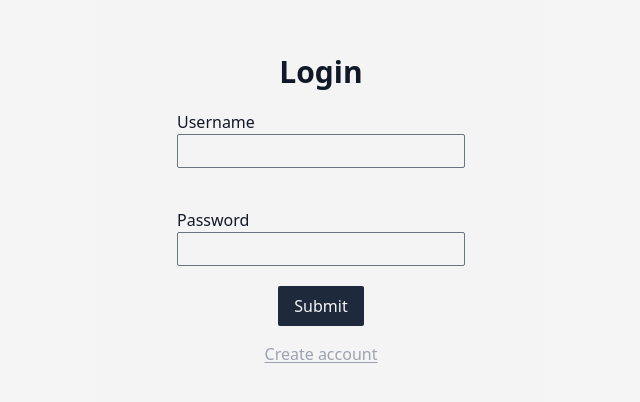
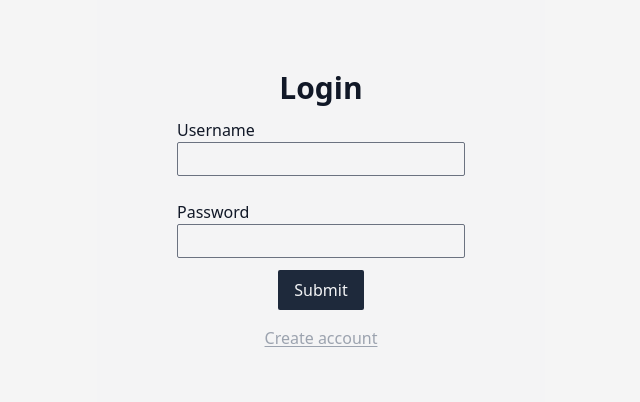
Before and after one commit to KayGV25/UIT_Web2-Frontend, a React (Vite) app: page /login in a window 1280 px wide. Shown: the part 182-584 px from the top of the page, without its empty margins (319-959 px from the left). Built offline with nearby package versions, Linux system fonts and the light colour scheme.

Commit message:
[UPDATE] Sign up and loading animation

```diff
--- a/index.html
+++ b/index.html
@@ -4,6 +4,9 @@
     <meta charset="UTF-8" />
     <!-- <link rel="icon" type="image/svg+xml" href="/vite.svg" /> -->
     <meta name="viewport" content="width=device-width, initial-scale=1.0" />
+    <meta property="og:title" content="ESRO"/>
+    <meta property="og:image" content="PreviewImg.jpg"/>
+    <meta property="og:description" content="This is a free website for people to upload and search for food recipe"/>
     <title>ESRO</title>
     <link rel="icon" href="/favicon.ico" />
     <link rel="apple-touch-icon" href="/apple-touch-icon-180x180.png" sizes="180x180" />
--- a/src/components/Avatar.jsx
+++ b/src/components/Avatar.jsx
@@ -25,8 +25,10 @@ function DropdownProfile(){
     return(
         <div className="flex flex-col DropDownProfile z-100">
             <ul className="flex flex-col z-10">
-                <li><p>Favorite recipe</p></li>
-                <li><p>My recipe</p></li>
+                {isLogin() ? <>
+                    <li><p>Favorite recipe</p></li>
+                    <li><p>My recipe</p></li>
+                </> : ""}
                 <li>
                     <div className="flex mx-5 my-3">
                         <img src="/logout.svg" alt=""  width="20"/>
--- a/src/components/CustomInput.jsx
+++ b/src/components/CustomInput.jsx
@@ -11,7 +11,7 @@ export default function CustomInput({name, type, value, iClass}){
     }
     return(
         <>
-            <div className=" relative my-5 border-zinc-900 rounded-lg">
+            <div className=" relative my-3 border-zinc-900 rounded-lg">
                 <p className={`${focus ? "absolute px-2" : ""} z-10 -top-3.5 left-3 bg-zinc-100`}>{name}</p>
                 <input type={type} className={`py-1 outline-none bg-zinc-100 w-72 rounded-sm ${iClass} focus:ring-0`}
                     name={name}
--- a/src/components/DisplayRecipe.jsx
+++ b/src/components/DisplayRecipe.jsx
@@ -5,7 +5,7 @@ export default function DisplayRecipe({imageLink, recipeName, favCount, cookTime
 
     return(
         <>
-            <div style={{width: "min(14rem, 100%)"}} className=" rounded-md flex flex-col cursor-pointer hover:bg-zinc-700" onClick={() => {
+            <div style={{width: "min(14rem, 100%)"}} className=" rounded-md flex flex-col cursor-pointer hover:bg-zinc-700 -z-0" onClick={() => {
                 window.location.href = `/recipes/${recipeId}`
             }}>
                 <div className="w-full relative mb-5">
--- /dev/null
+++ b/src/components/Loading.jsx
@@ -0,0 +1,11 @@
+export default function Loading(){
+    return(
+        <>
+            <div className="w-full h-full grid place-items-center">
+                <svg xmlns="http://www.w3.org/2000/svg" fill="none" viewBox="0 0 24 24" strokeWidth="1.5" stroke="currentColor" className="size-6 animate-spin">
+                    <path strokeLinecap="round" strokeLinejoin="round" d="M16.023 9.348h4.992v-.001M2.985 19.644v-4.992m0 0h4.992m-4.993 0 3.181 3.183a8.25 8.25 0 0 0 13.803-3.7M4.031 9.865a8.25 8.25 0 0 1 13.803-3.7l3.181 3.182m0-4.991v4.99" />
+                </svg>
+            </div>
+        </>
+    )
+}
--- a/src/components/NavBar.jsx
+++ b/src/components/NavBar.jsx
@@ -14,7 +14,7 @@ export default function NavBar() {
   const [inputText, setInputText] = useState("");
   return (
     <>
-      <div className="flex flex-col sticky">
+      <div className="flex flex-col sticky z-10">
       <nav
         className={`bg-slate-800 h-16 flex justify-between align-middle ${
           checkMobile ? "px-3" : "px-20"
--- a/src/pages/IndexPage.jsx
+++ b/src/pages/IndexPage.jsx
@@ -2,6 +2,7 @@ import isMobile from "../hooks/isMobile";
 import NavBar from "../components/NavBar";
 import DisplayRecipe from "../components/DisplayRecipe";
 import { useEffect, useState } from "react";
+import Loading from "../components/Loading";
 
 function IndexPage(){
     const [recipes, setRecipes] = useState();
@@ -17,15 +18,7 @@ function IndexPage(){
         getRecipes();
     }, [])
 
-    if(loading) return(
-        <>
-            <div className="w-full h-full grid place-items-center">
-                <svg xmlns="http://www.w3.org/2000/svg" fill="none" viewBox="0 0 24 24" strokeWidth="1.5" stroke="currentColor" className="size-6 animate-spin">
-                    <path strokeLinecap="round" strokeLinejoin="round" d="M16.023 9.348h4.992v-.001M2.985 19.644v-4.992m0 0h4.992m-4.993 0 3.181 3.183a8.25 8.25 0 0 0 13.803-3.7M4.031 9.865a8.25 8.25 0 0 1 13.803-3.7l3.181 3.182m0-4.991v4.99" />
-                </svg>
-            </div>
-        </>
-    )
+    if(loading) return <Loading />
 
     return(
         <>
--- a/src/pages/LoginPage.jsx
+++ b/src/pages/LoginPage.jsx
@@ -1,36 +1,28 @@
 import CustomInput from "../components/CustomInput"
-import React, {Component} from "react";
+import React, {Component, useState} from "react";
 import { Link } from "react-router-dom";
+import Loading from "../components/Loading";
 
 const BE_BASE_URL = "https://uit-web2-backend.onrender.com"
-export default class LoginPage extends Component {
-    constructor(props) {
-        super(props);
-        this.state = {
-            username: "",
-            password: ""
+export default function LoginPage(){
+
+    const [username, setUsername] = useState("");
+    const [password, setPassword] = useState("");
+    const [loading, setLoading] = useState(false);
+
+    function newUsername(data){
+        setUsername(data);
     }
+    function newPassword(data){
+        setPassword(data);
     }
-
-    newUsername = (newUsername) => {
-        this.setState({
-            ...this.state,
-            username: newUsername
-        })
-    }
-    newPassword = (newPassword) => {
-        this.setState({
-            ...this.state,
-            password: newPassword
-        })
-    }
-    render() {
     function handleSubmit(e) {
         e.preventDefault();
         const data = {
             username: e.target[0].value,
             password:  e.target[1].value
         }
+        setLoading(true);
         fetch(BE_BASE_URL + "/login", {
             method: "POST",
             headers: {
@@ -38,6 +30,7 @@ export default class LoginPage extends Component {
             },
             body: JSON.stringify(data)
         }).then((response) => {
+            setLoading(false);
             if (response.status == 400) {
                 alert("Wrong password")
                 window.location.reload()
@@ -52,14 +45,16 @@ export default class LoginPage extends Component {
         })
     }
 
+    if(loading) return <Loading />
+
     return(
         <div className="h-full grid">
             <div className="flex justify-center align-middle my-auto">
                 <div className="bg-zinc-100 rounded-lg px-20 py-20 text-gray-900 min-h-96 h-auto">
                     <h1 className="text-center text-3xl font-bold">Login</h1>
                     <form onSubmit={(e) => handleSubmit(e)} className="flex flex-col">
-                            <CustomInput name="Username" type="text" value={this.newUsername}/>
-                            <CustomInput name="Password" type="password" value={this.newPassword}/>
+                        <CustomInput name="Username" type="text" value={newUsername}/>
+                        <CustomInput name="Password" type="password" value={newPassword}/>
                         <button type="submit" className="bg-slate-800 text-gray-100 w-fit px-4 py-2 mx-auto rounded-sm">Submit</button>
                     </form>
                     <div className="my-4 text-center">
@@ -70,4 +65,3 @@ export default class LoginPage extends Component {
         </div>
     )
 }
-}
--- /dev/null
+++ b/src/pages/RecipePage.jsx
@@ -0,0 +1,16 @@
+import { useState } from "react";
+import { useParams } from "react-router-dom";
+import Loading from "../components/Loading";
+
+export default function RecipePage(){
+    const [loading, setLoading] = useState(true);
+    const { id } = useParams();
+
+    if(loading) return <Loading />
+
+    return(
+        <>
+
+        </>
+    )
+}
--- a/src/pages/SignUpPage.jsx
+++ b/src/pages/SignUpPage.jsx
@@ -6,6 +6,7 @@ export default function SignUpPage() {
         const [username, setUsername] = useState("")
         const [password, setPassword] = useState("")
         const [confirmPassword, setConfirmPassword] = useState("")
+        const [loading, setLoading] = useState(false);
 
         function handleSubmit(e) {
             e.preventDefault();
@@ -18,6 +19,7 @@ export default function SignUpPage() {
                 alert("Passwords do not match");
                 return;
             }
+            setLoading(true);
             fetch(import.meta.env.VITE_BACKEND_URL + "/register", {
                 method: "POST",
                 headers: {
@@ -25,6 +27,7 @@ export default function SignUpPage() {
                 },
                 body: JSON.stringify(data)
             }).then((response) => {
+                setLoading(false);
                 if (response.status == 200 || response.ok === true) {
                         window.location.href = "/login"
                 }
@@ -50,6 +53,7 @@ export default function SignUpPage() {
                             <CustomInput name="Username" type="text" value={newUsername}/>
                             <CustomInput name="Password" type="password" value={newPassword}/>
                             <CustomInput name="Confirm Password" type="password" value={newConfirmPassword} iClass={(password == confirmPassword) ? "border-stone-700 focus:border-stone-700" : "border-rose-500 focus:border-rose-500"}/>
+                            <p className={`${password == confirmPassword ? "hidden" : "visible"} text-rose-500 none mb-4`}>*Invalid confirm password</p>
                             <button type="submit" className="bg-slate-800 text-gray-100 w-fit px-4 py-2 mx-auto rounded-sm">Submit</button>
                         </form>
                         <div className="my-4 text-center">
```
Also changed, not shown: public/PreviewImg.jpg (added). Lines whose indentation alone changed are shown as unchanged.
